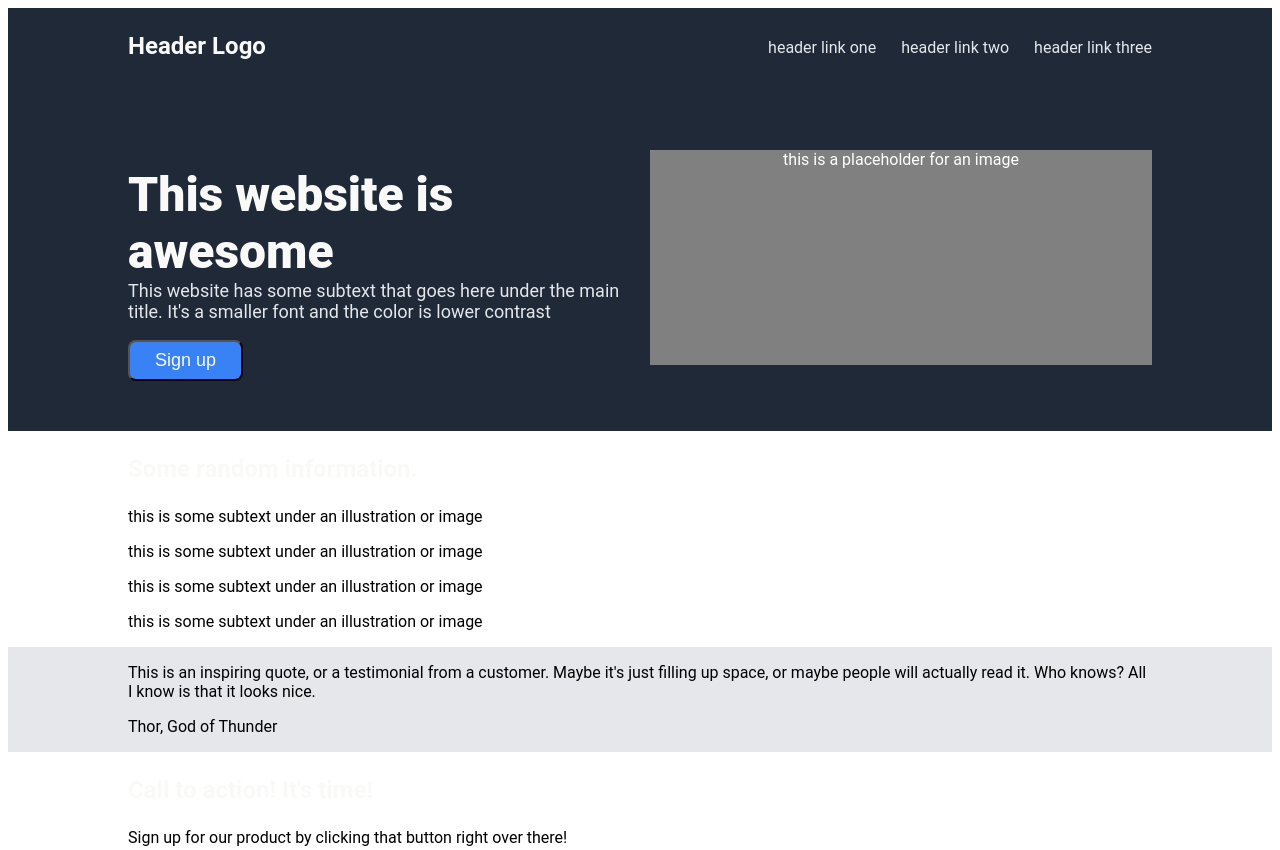
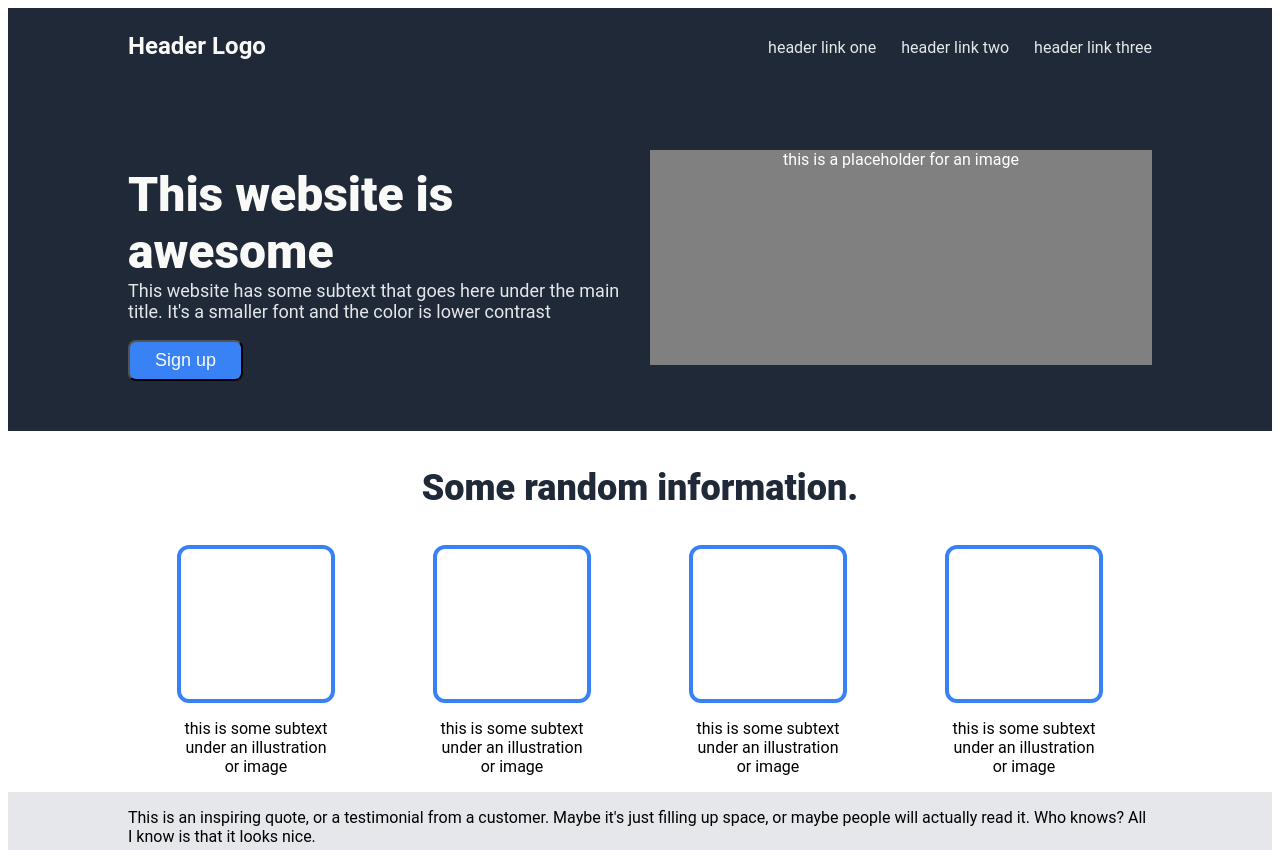
Before and after one commit to ethancampbell997/odin-landing-page, a plain HTML site: page index.html in a window 1280 px wide. Shown: the top 850 px of the page. Drawn offline with Linux system fonts and the light colour scheme.

Commit message:
Add style to two section

```diff
--- a/index.html
+++ b/index.html
@@ -24,7 +24,7 @@
         <p class="placeholder">this is a placeholder for an image</p>
     </div>
     <div class="two">
-        <h3>Some random information.</h3>
+        <h3 class="info-header">Some random information.</h3>
         <div class="info-holder">
             <div class="group">
                 <div class="info"></div>
--- a/style.css
+++ b/style.css
@@ -69,3 +69,29 @@ button {
     align-items: center;
     text-align: center;
 }
+/*two stuff*/
+.info-header {
+    color: #1f2937;
+    text-align: center;
+    font-size: 36px;
+    font-weight: 800;
+    gap: 10px;
+}
+.info-holder {
+    display: flex;
+    justify-content: space-around;
+}
+.group {
+    width: 150px;
+    display: flex;
+    flex-direction: column;
+    text-align: center;
+    align-items: center;
+}
+.info {
+    border: 4px solid #3882f6;
+    height: 150px;
+    width: 150px;
+    flex: 1 1 auto;
+    border-radius: 12px;
+}
```
